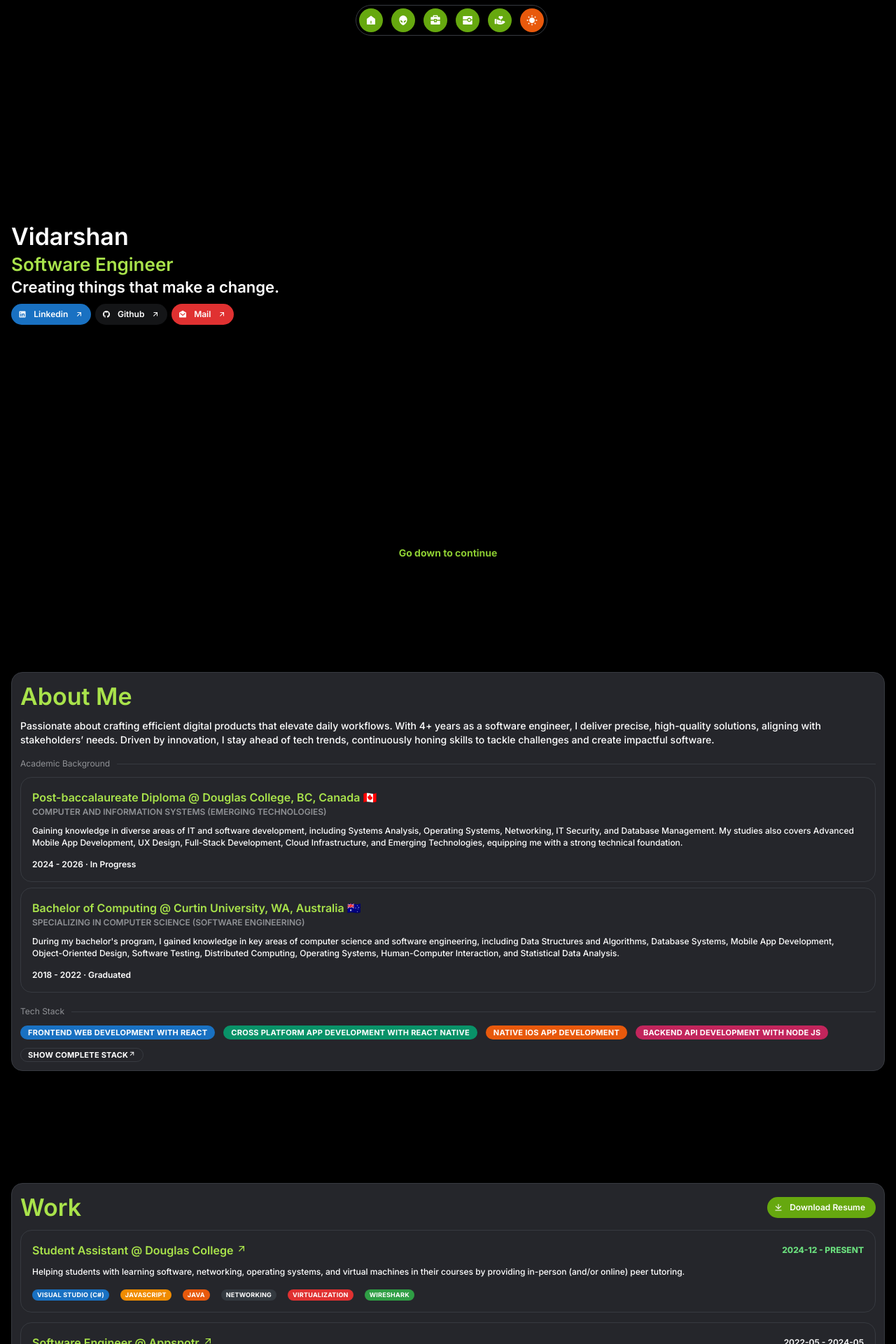
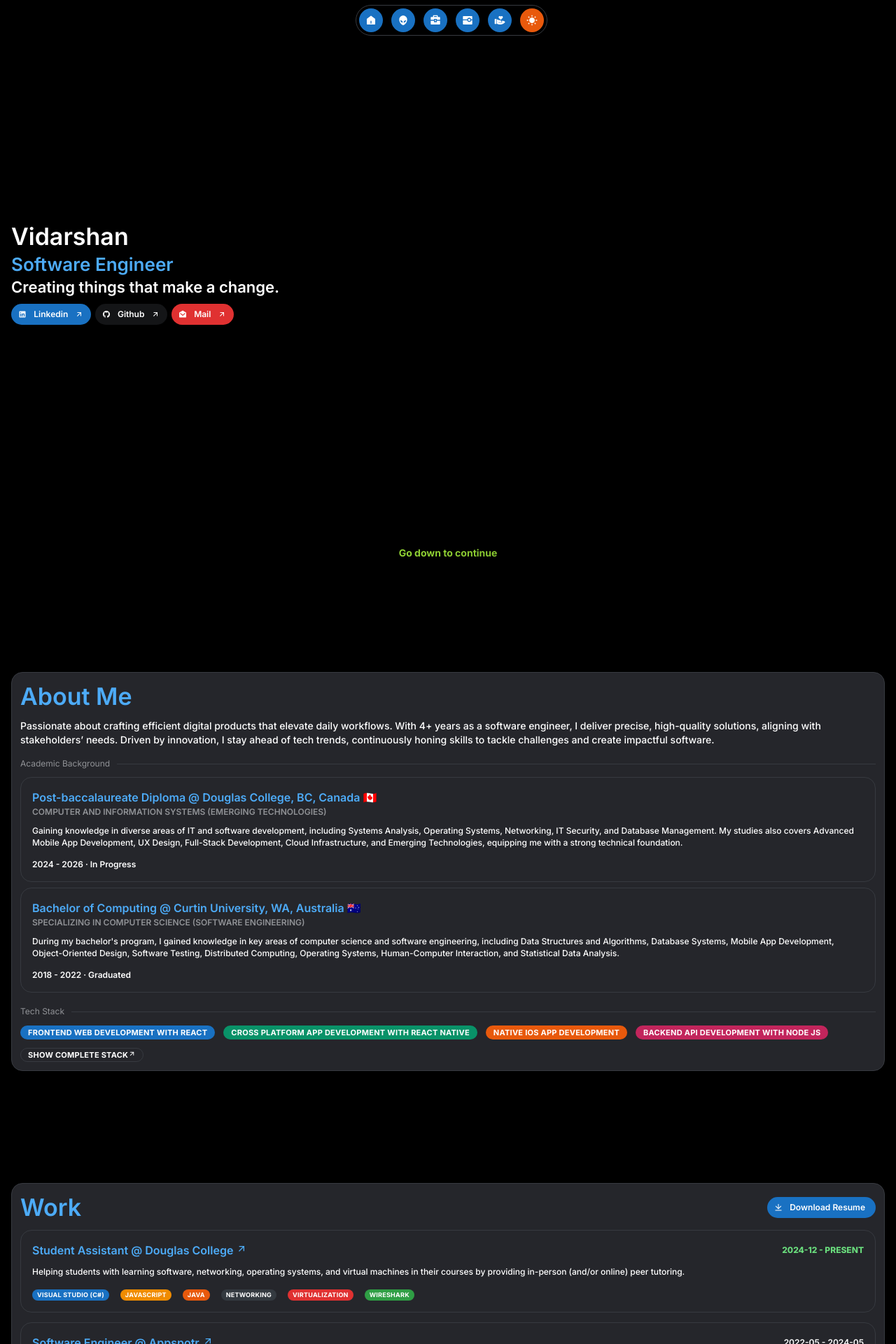
Before and after one commit to vidarshan/portfolio-4, a React (Vite) app: page / in a window 1280 px wide. Shown: the top 1920 px of the page at 70% size. Built offline with nearby package versions, Linux system fonts and the light colour scheme.

Commit message:
Switch to a clearer accent color

```diff
--- a/src/App.tsx
+++ b/src/App.tsx
@@ -76,7 +76,7 @@ const App = () => {
               <ActionIcon
                 radius="xl"
                 size="lg"
-                color="lime"
+                color="blue"
                 style={transitionStyles}
                 onClick={() => scrollTo({ y: 0 })}
               >
--- a/src/components/NavigationBar/index.tsx
+++ b/src/components/NavigationBar/index.tsx
@@ -36,7 +36,7 @@ const NavigationBar = () => {
             <Tooltip label="Home" withArrow>
               <Anchor href="#home">
                 <ActionIcon
-                  color="lime"
+                  color="blue"
                   mr={12}
                   radius="xl"
                   variant="filled"
@@ -49,7 +49,7 @@ const NavigationBar = () => {
             <Tooltip label="About" withArrow>
               <Anchor href="#about">
                 <ActionIcon
-                  color="lime"
+                  color="blue"
                   mr={12}
                   radius="xl"
                   variant="filled"
@@ -62,7 +62,7 @@ const NavigationBar = () => {
             <Tooltip label="Work" withArrow>
               <Anchor href="#work">
                 <ActionIcon
-                  color="lime"
+                  color="blue"
                   mr={12}
                   radius="xl"
                   variant="filled"
@@ -75,7 +75,7 @@ const NavigationBar = () => {
             <Tooltip label="Projects" withArrow>
               <Anchor href="#projects">
                 <ActionIcon
-                  color="lime"
+                  color="blue"
                   mr={12}
                   radius="xl"
                   variant="filled"
@@ -88,7 +88,7 @@ const NavigationBar = () => {
             <Tooltip label="Testimonials" withArrow>
               <Anchor href="#testimonials">
                 <ActionIcon
-                  color="lime"
+                  color="blue"
                   mr={12}
                   radius="xl"
                   variant="filled"
--- a/src/pages/AboutPage.tsx
+++ b/src/pages/AboutPage.tsx
@@ -16,7 +16,7 @@ const AboutPage = () => {
   return (
     <AboutPageContainer id="about">
       <Card p={12} shadow="xs" radius="lg" withBorder>
-        <Title c='lime' mb={10} order={1}>
+        <Title c="blue" mb={10} order={1}>
           About Me
         </Title>
         <Text size="sm" fw={500} mb={4}>
@@ -30,10 +30,10 @@ const AboutPage = () => {
         {education.map((edu) => {
           return (
             <Card radius="lg" key={edu.id} mb={8} withBorder>
-              <Text c="lime" size="md" fw={600}>
+              <Text c="blue" size="md" fw={600}>
                 {edu.title} @ {edu.institute}, {edu.location}
               </Text>
-              <Text tt='uppercase' fw={600} c="dimmed" size="xs">
+              <Text tt="uppercase" fw={600} c="dimmed" size="xs">
                 {edu.field}
               </Text>
               <Text fw={500} my={10} size="xs">
--- a/src/pages/HomePage.tsx
+++ b/src/pages/HomePage.tsx
@@ -21,7 +21,7 @@ const HomePage = () => {
         <Box></Box>
         <Box>
           <Title>Vidarshan</Title>
-          <Title order={2} c="lime">
+          <Title order={2} c="blue">
             Software Engineer
           </Title>
           <Title order={3} c="gray÷">
--- a/src/pages/ProjectPage.tsx
+++ b/src/pages/ProjectPage.tsx
@@ -33,11 +33,11 @@ const ProjectPage = () => {
     <ProjectPageContainer id="projects">
       <Card p={12} shadow="xs" radius="lg" withBorder>
         <Flex align="center" justify="space-between">
-          <Title c="lime" mb={10} order={1}>
+          <Title c="blue" mb={10} order={1}>
             Projects
           </Title>
           <SegmentedControl
-            color="lime"
+            color="blue"
             size="xs"
             radius="xl"
             value={value}
@@ -78,7 +78,7 @@ const ProjectPage = () => {
                     <Card shadow="xs" h="100%" withBorder>
                       <Flex justify="space-between" align="center">
                         <Box>
-                          <Text c="lime" size="md" fw={600}>
+                          <Text c="blue" size="md" fw={600}>
                             {project.name}
                           </Text>
                           <Text c="dimmed" size="xs" tt="uppercase" fw={600}>
@@ -117,7 +117,7 @@ const ProjectPage = () => {
                             underline="never"
                             href={project.demo}
                           >
-                            <ActionIcon color="lime" size="md" radius="xl">
+                            <ActionIcon color="blue" size="md" radius="xl">
                               <RiGlobalLine />
                             </ActionIcon>
                           </Anchor>
@@ -155,7 +155,7 @@ const ProjectPage = () => {
                     <Card h="100%" withBorder>
                       <Flex justify="space-between" align="center">
                         <Box>
-                          <Text c="lime" size="md" fw={600}>
+                          <Text c="blue" size="md" fw={600}>
                             {project.name}
                           </Text>
                           <Text c="dimmed" size="xs" tt="uppercase" fw={600}>
--- a/src/pages/TestimonialsPage.tsx
+++ b/src/pages/TestimonialsPage.tsx
@@ -1,12 +1,4 @@
-import {
-  Anchor,
-  Avatar,
-  Card,
-  Flex,
-  Grid,
-  Text,
-  Title,
-} from "@mantine/core";
+import { Anchor, Avatar, Card, Flex, Grid, Text, Title } from "@mantine/core";
 import { TestimonialsPageContainer } from "./styles";
 import { testimonials } from "../data/testimonials";
 import { RiArrowRightUpLine } from "react-icons/ri";
@@ -15,13 +7,16 @@ const TestimonialsPage = () => {
   return (
     <TestimonialsPageContainer id="testimonials">
       <Card p={12} shadow="xs" radius="lg" withBorder>
-        <Title c='lime' mb={10} order={1}>
+        <Title c="blue" mb={10} order={1}>
           Testimonials
         </Title>
         <Grid>
           {testimonials.map((item) => {
             return (
-              <Grid.Col key={item.id} span={{xs:12, sm: 6, md: 4, lg:6, xl:6}}>
+              <Grid.Col
+                key={item.id}
+                span={{ xs: 12, sm: 6, md: 4, lg: 6, xl: 6 }}
+              >
                 <Card h="100%" withBorder>
                   <Flex direction="row" align="center">
                     <Avatar
@@ -33,7 +28,7 @@ const TestimonialsPage = () => {
                     />
                     <Flex direction="column">
                       <Anchor href={item.link} target="_blank">
-                        <Text c="lime" fw={600} size="md">
+                        <Text c="blue" fw={600} size="md">
                           {item.name} <RiArrowRightUpLine />
                         </Text>
                       </Anchor>
--- a/src/pages/WorkPage.tsx
+++ b/src/pages/WorkPage.tsx
@@ -17,12 +17,12 @@ const WorkPage = () => {
     <WorkPageContainer id="work">
       <Card p={12} shadow="xs" radius="lg" withBorder>
         <Flex justify="space-between" align="center">
-          <Title c="lime" order={1}>
+          <Title c="blue" order={1}>
             Work
           </Title>
           <Anchor href="/files/resume.pdf" download="vidarshan_resume.pdf">
             <Button
-              color="lime"
+              color="blue"
               radius="xl"
               size="xs"
               leftSection={<RiDownloadLine />}
@@ -48,7 +48,7 @@ const WorkPage = () => {
                   </Text>
                 ) : (
                   <Text size="md" fw={600}>
-                    <Anchor c="lime" target="_blank" href={exp.link} fw={600}>
+                    <Anchor c="blue" target="_blank" href={exp.link} fw={600}>
                       {exp.title} @ {exp.company} <RiArrowRightUpLine />
                     </Anchor>
                   </Text>
```
